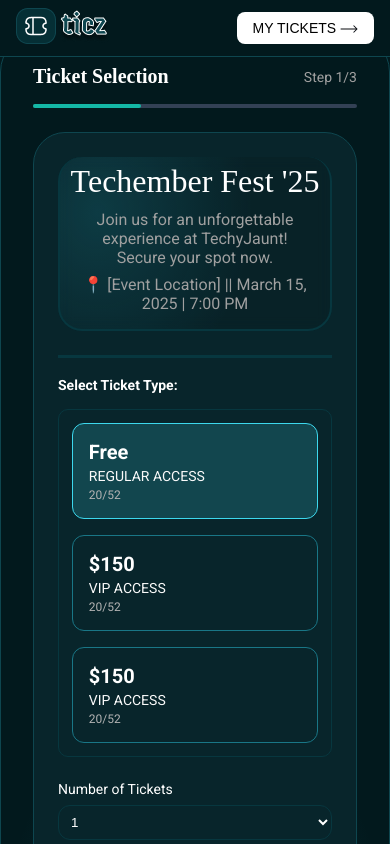
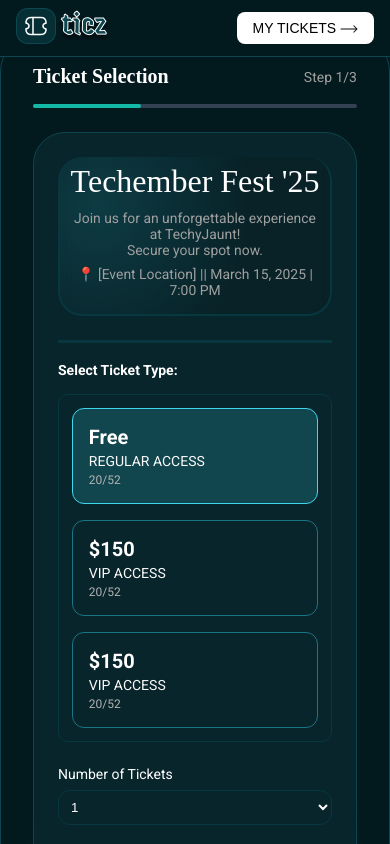
Before and after one commit to chinaemerem-aneke/hng-stage-two, a React (Vite) app: page / in a window 390 px wide. Shown: the top 844 px of the page. Built offline with nearby package versions, Linux system fonts and the light colour scheme; a web font is replaced by a local one.

Commit message:
new commit

```diff
--- a/src/components/TicketSelection/TicketSelection.css
+++ b/src/components/TicketSelection/TicketSelection.css
@@ -161,7 +161,16 @@
 
 @media screen and (max-width: 768px) {
   .ticket-grid {
+    font-size: 1rem;
     grid-template-columns: 1fr;
+  }
+
+  .event-details h1 {
+    font-size: 2rem;
+  }
+
+  .event-details p {
+    font-size: .87rem;
   }
 
   .button-group {
```
